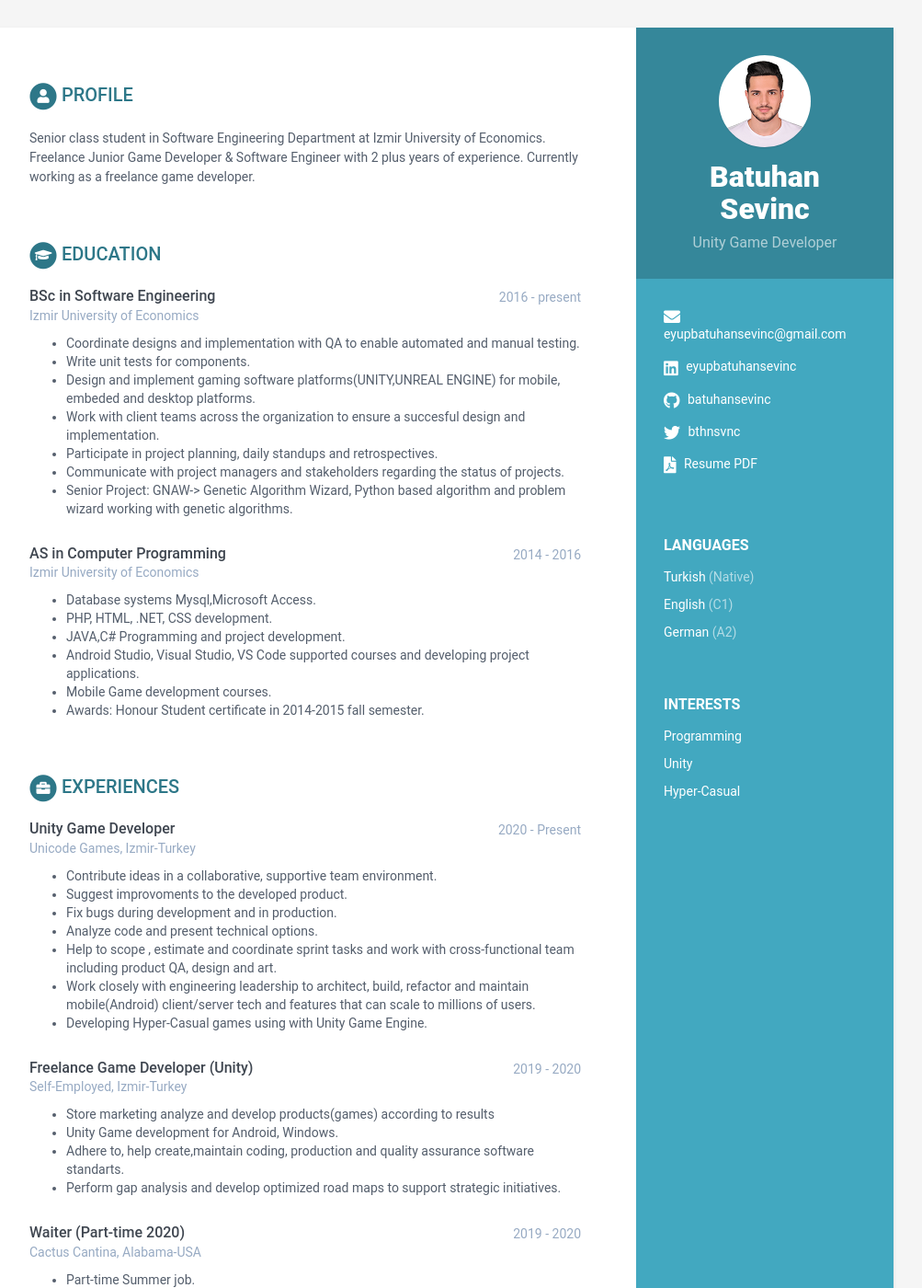
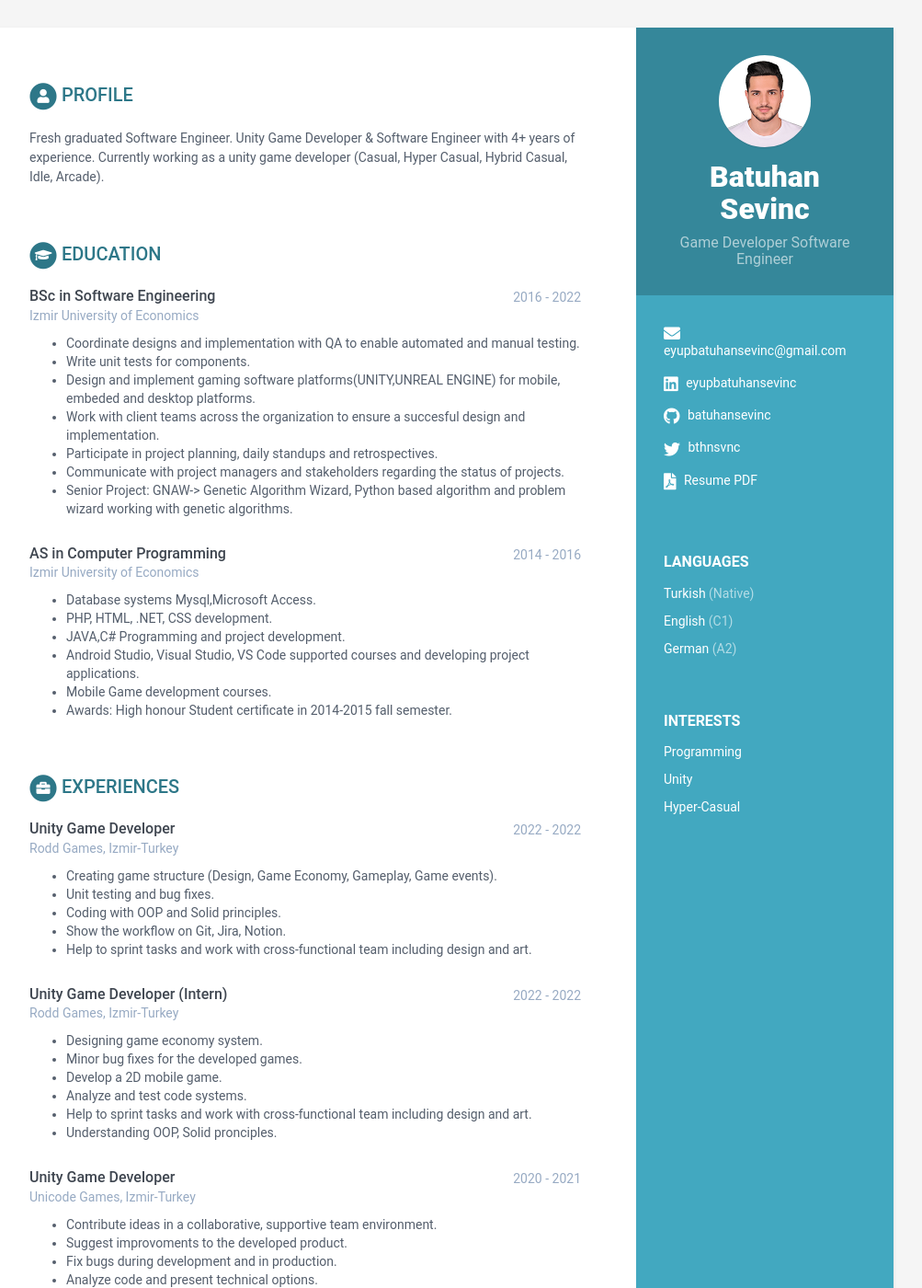
Before and after one commit to batuhansevinc/batuhansevinc.github.io, a Jekyll site: the page built from index.html, in a window 1280 px wide and 1400 px high. Shown: the whole window at 92% size, without its empty margins (168-1171 px from the left). Built offline with Jekyll 4.4.1, drawn with Linux system fonts in a browser that asks for light colours.

Commit message:
Updated Job and descriptions

```diff
--- a/_data/data.yml
+++ b/_data/data.yml
@@ -8,7 +8,8 @@ sidebar:
 
     # Profile information
     name: Batuhan Sevinc
-    tagline: Unity Game Developer
+    tagline: Game Developer
+             Software Engineer
     avatar: profile.png  #place a 100x100 picture inside /assets/images/ folder and provide the name of the file below
 
     # Sidebar links
@@ -50,14 +51,14 @@ sidebar:
 career-profile:
      title: Profile
      summary: |
-            Senior class student in Software Engineering Department at Izmir University of Economics.
-            Freelance Junior Game Developer & Software Engineer with 2 plus years of experience.
-            Currently working as a freelance game developer.
+            Fresh graduated Software Engineer.
+            Unity Game Developer & Software Engineer with 4+ years of experience.
+            Currently working as a unity game developer (Casual, Hyper Casual, Hybrid Casual, Idle, Arcade).
 
 education:
     - degree: BSc in Software Engineering
       university: Izmir University of Economics
-      time: 2016 - present
+      time: 2016 - 2022
       details: |
         - Coordinate designs and implementation with QA to enable automated and manual testing.
         - Write unit tests for components.
@@ -76,11 +77,30 @@ education:
         - JAVA,C# Programming and project development.
         - Android Studio, Visual Studio, VS Code supported courses and developing project applications.
         - Mobile Game development courses.
-        - Awards: Honour Student certificate in 2014-2015 fall semester.
+        - Awards: High honour Student certificate in 2014-2015 fall semester.
 
 experiences:
     - role: Unity Game Developer
-      time: 2020 - Present
+      time: 2022 - 2022
+      company: Rodd Games, Izmir-Turkey
+      details: |
+          - Creating game structure (Design, Game Economy, Gameplay, Game events).
+          - Unit testing and bug fixes.
+          - Coding with OOP and Solid principles.
+          - Show the workflow on Git, Jira, Notion.
+          - Help to sprint tasks and work with cross-functional team including design and art.
+    - role: Unity Game Developer (Intern)
+      time: 2022 - 2022
+      company: Rodd Games, Izmir-Turkey
+      details: |
+          - Designing game economy system.
+          - Minor bug fixes for the developed games.
+          - Develop a 2D mobile game.
+          - Analyze and test code systems.
+          - Help to sprint tasks and work with cross-functional team including design and art.
+          - Understanding OOP, Solid pronciples.
+    - role: Unity Game Developer
+      time: 2020 - 2021
       company: Unicode Games, Izmir-Turkey
       details: |
           - Contribute ideas in a collaborative, supportive team environment.
```
